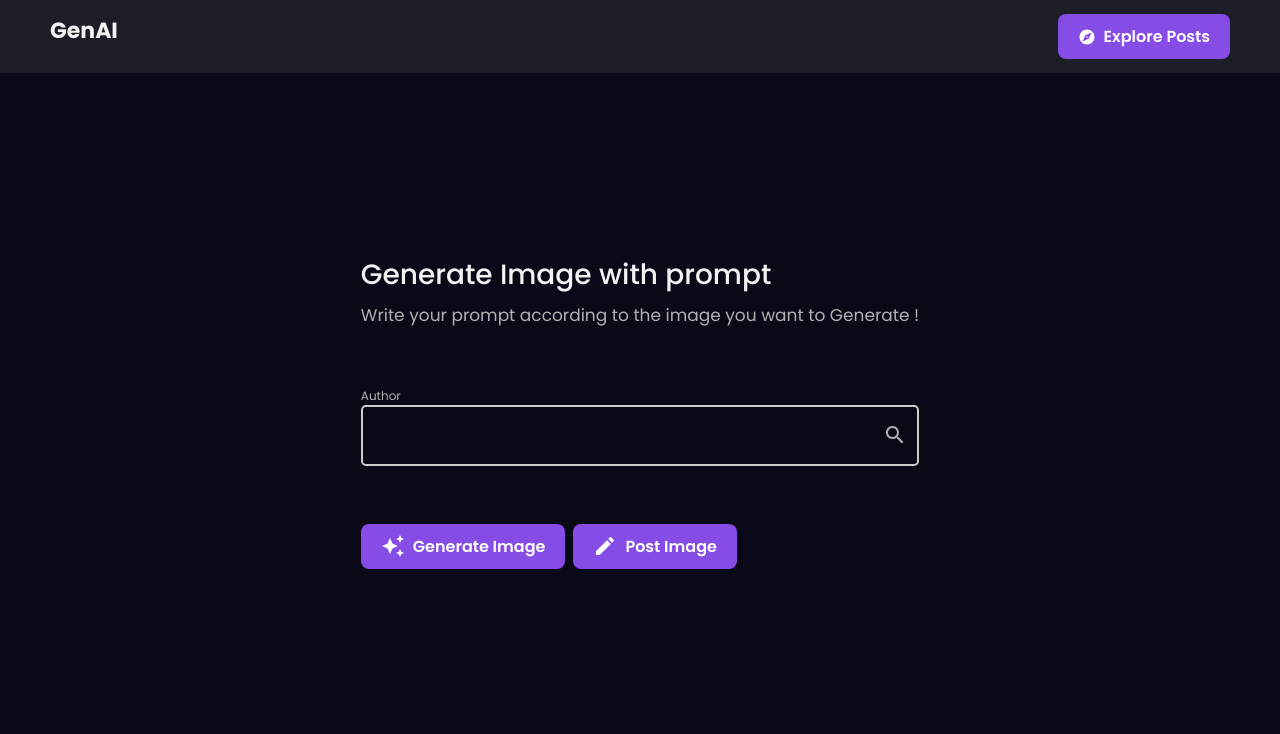
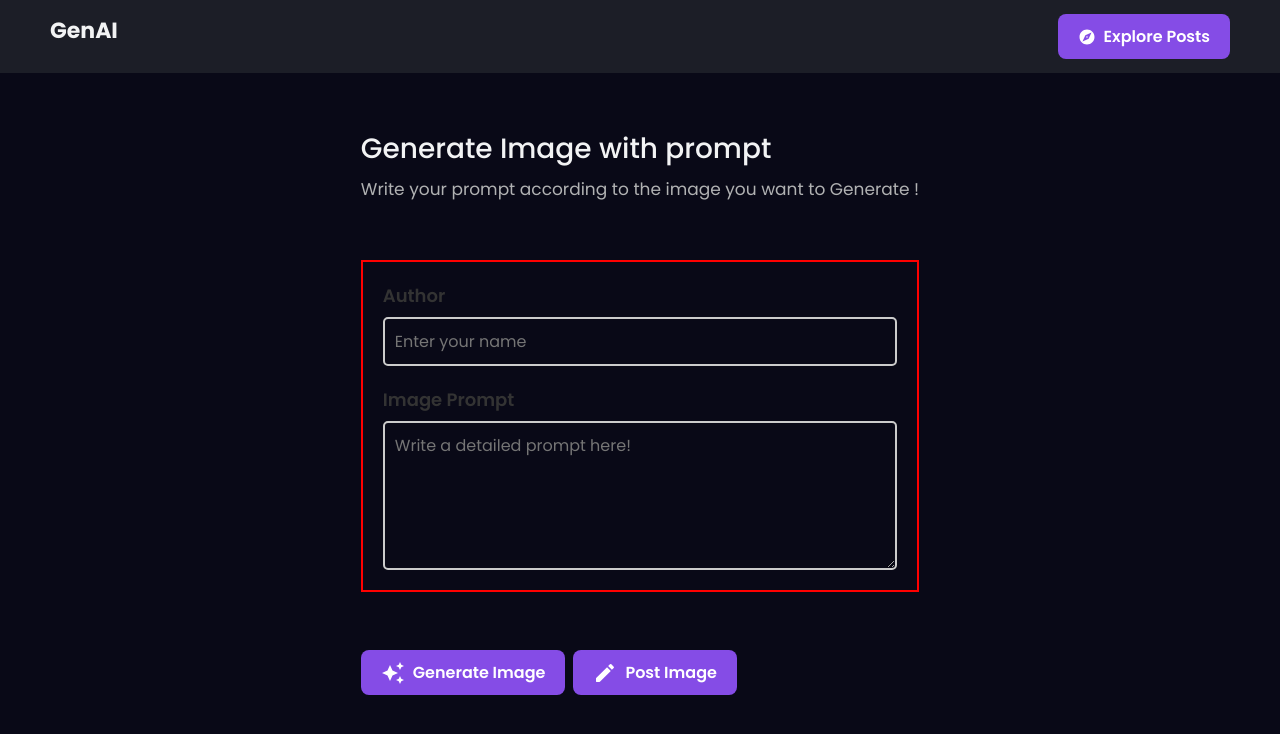
Before and after one commit to Sushant883/AiImageGenerator, a React (Create React App) app in the folder client/: page /post in a window 1280 px wide. Shown: the top 734 px of the page. Built offline with nearby package versions, Linux system fonts and the light colour scheme.

Commit message:
add text area or input filed

```diff
--- a/client/src/components/GenerateImageForm.jsx
+++ b/client/src/components/GenerateImageForm.jsx
@@ -31,6 +31,7 @@ const Body = styled.div`
   display: flex;
   flex-direction: column;
   gap: 18px;
+  border:2px solid red;
   font-size: 12px;
   font-weight: 400;
   color: ${({ theme }) => theme.text_secondary};
@@ -56,10 +57,28 @@ const GenerateImageForm = () => {
 
       {/* this is our body and actions of the form  */}
       <Body>
-        <label htmlFor="">
-         Author
+        {/* <label
+          htmlFor=""
+          style={{
+            // marginBottom: '-15px',
+            // border: "2px solid red",
+            fontSize: "25px",
+            fontWeight: "600",
+            // fontFamily: "popins",
+          }}
+        >
+        </label> */}
         <TextInput /> {/*  this is Text input component */}
-        </label>
+
+        {/* <Textarea>
+
+        </Textarea>
+        {/* <TextInput
+        label="Image Prompt"
+        placeholder="Write a detailed prompt here !"
+        name="name"
+        row="8"
+        textarea />  this is Text input component */}
 
       </Body>
 
@@ -69,7 +88,8 @@ const GenerateImageForm = () => {
           text="Post Image"
           flex
           type="secondary"
-        leftIcon={<CreateRounded />} />
+          leftIcon={<CreateRounded />}
+        />
         {/*  this is button component */}
       </Actions>
       {/* here is our form body and actions code ends  */}
--- a/client/src/components/TextInput.jsx
+++ b/client/src/components/TextInput.jsx
@@ -1,52 +1,153 @@
-import React from 'react';
-import styled from 'styled-components';
-import { SearchOutlined } from '@mui/icons-material';
+// import React from 'react';
+// import styled from 'styled-components';
+// // import { SearchOutlined } from '@mui/icons-material';
 
 
-// this is container div
-const TextInputContainer = styled.div`
-display: flex;
-align-items: center;
-justify-content: space-between;
-border: 2px solid #ccc;
-  border-radius: 5px;
-  padding: 5px 10px;
+// // this is container div
+// const TextInputContainer = styled.div`
+// display: flex;
+// align-items: center;
+// justify-content: space-between;
+// border: 2px solid #ccc;
+//   border-radius: 5px;
+//   padding: 5px 10px;
+// `;
+
+// // this is child div
+// const Input = styled.input`
+//   padding: 10px;
+//   font-size: 18px;
+//   outline: none;
+//   border:none;
+//   width: 90%;
+//   color:white;
+//   background:transparent;
+//   box-sizing: border-box; /* Ensures padding doesn't overflow input box */
+
+// //   &:focus {
+// //     border-color: #4CAF50; /* Green border on focus */
+// //     box-shadow: 0 0 5px rgba(76, 175, 80, 0.5); /* Green glow on focus */
+// //   }
+
+//   &:hover {
+//     border-color: #aaac; /* Border turns grey when hovered */
+//   }
+// `;
+
+// const TextInput = () => {
+//   return (
+//     <TextInputContainer>
+
+
+//       <Input
+//       text="text"
+//       placeholder='Enter Your Name . . .!' />
+
+
+//     {/* < SearchOutlined />  */}
+//     </TextInputContainer>
+
+
+
+//   );
+// };
+
+// export default TextInput;
+
+import React from "react";
+import styled from "styled-components";
+
+// Container for the form
+const Form = styled.div`
+  padding: 20px;
+  display: flex;
+  flex-direction: column;
+  gap: 20px;
+  width: 100%;
+  // max-width: 500px;
+  margin: auto;
 `;
 
-// this is child div
+// Container for input and textarea
+const InputContainer = styled.div`
+  display: flex;
+  flex-direction: column;
+  gap: 8px;
+`;
+
+// Label styling
+const Label = styled.label`
+  font-size: 18px;
+  font-weight: 600;
+  color: #333;
+
+  // &:focus{
+  // color:white;
+  // }
+`;
+
+// Input field styling
 const Input = styled.input`
   padding: 10px;
-  font-size: 18px;
+  font-size: 16px;
   outline: none;
-  border:none;
-  width: 90%;
-  color:white;
-  background:transparent;
-  box-sizing: border-box; /* Ensures padding doesn't overflow input box */
+  border: 2px solid #ccc;
+  background: transparent;
+  border-radius: 5px;
+  width: 100%;
+  color: #333;
+  // background-color: #fff;
 
-//   &:focus {
-//     border-color: #4CAF50; /* Green border on focus */
-//     box-shadow: 0 0 5px rgba(76, 175, 80, 0.5); /* Green glow on focus */
-//   }
+  &:focus {
+    // border-color: #4CAF50;
+     border-color: #8A2BE2;
+    box-shadow: 0 0 5px rgba(76, 175, 80, 0.5);
+  }
+`;
 
-  &:hover {
-    border-color: #aaac; /* Border turns grey when hovered */
+// Textarea styling
+const Textarea = styled.textarea`
+  padding: 10px;
+  font-size: 16px;
+  outline: none;
+  border: 2px solid #ccc;
+  border-radius: 5px;
+  width: 100%;
+  color: #333;
+  // background-color: #fff;
+  background: transparent;
+  resize: vertical;
+
+  &:focus {
+    // border-color: #4CAF50;
+     border-color: #8A2BE2;
+    box-shadow: 0 0 5px rgba(76, 175, 80, 0.5);
   }
 `;
 
 const TextInput = () => {
   return (
-    <TextInputContainer>
+    <Form>
+      <InputContainer>
+        <Label htmlFor="author">Author</Label>
+        <Input
+          // id="author"
+          type="text"
+          placeholder="Enter your name"
+          name="author"
+        />
+      </InputContainer>
 
-
-      <Input />
-
-
-    < SearchOutlined />
-    </TextInputContainer>
-
-
-
+      <InputContainer>
+        <Label htmlFor="imagePrompt">Image Prompt</Label>
+        <Textarea
+          // id="imagePrompt"
+          placeholder="Write a detailed prompt here!"
+          name="imagePrompt"
+          rows="5"
+        />
+      </InputContainer>
+    </Form>
   );
 };
 
```
Lines whose indentation alone changed are shown as unchanged.
